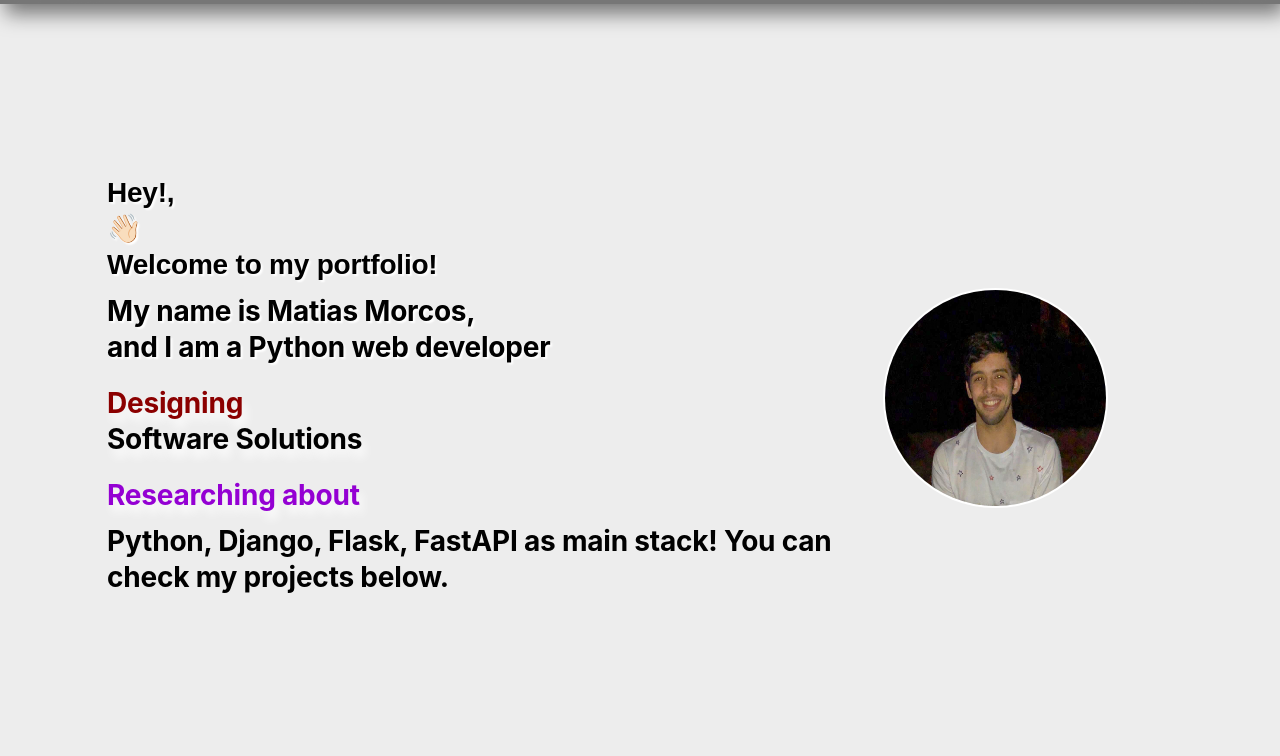
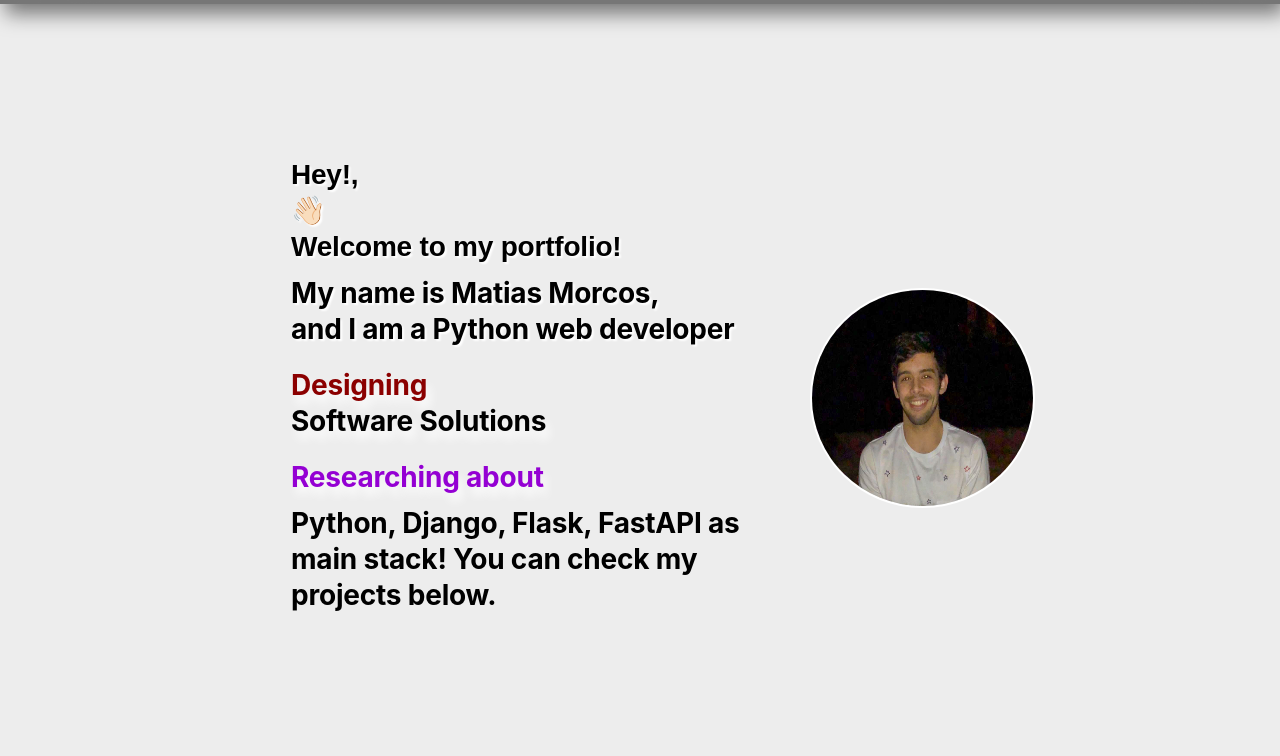
Before and after one commit to matimorcos/portfolio, a website: page index.html in a window 1280 px wide. Shown: the part 44-800 px from the top of the page. Drawn offline with Linux system fonts and the light colour scheme.

Commit message:
css body and navbar fixd width and divs

```diff
--- a/index.html
+++ b/index.html
@@ -21,27 +21,7 @@
         <script href="_buildManifest.js" defer=""></script>
         <script src="_ssgManifest.js" defer=""></script>
         <style>
-            body {
-            margin: 0;
-            padding: 0;
-            width: 100%;
-            max-width: 100%;
-            overflow-x: hidden;
-            box-sizing: border-box;
-        }
-        .rt-Container.rt-r-size-3.css-1e9gozh {
-            width: 100%;
-            max-width: 100%;
-        }
-        .rt-ContainerInner {
-            width: 100%;
-            max-width: 100%;
-        }
 
-        .rt-Box.css-1nk29rm {
-            width: 100%;
-            max-width: 100%;
-        }
 
         .rt-Box.css-yx06cd {
             width: 100%;
```
